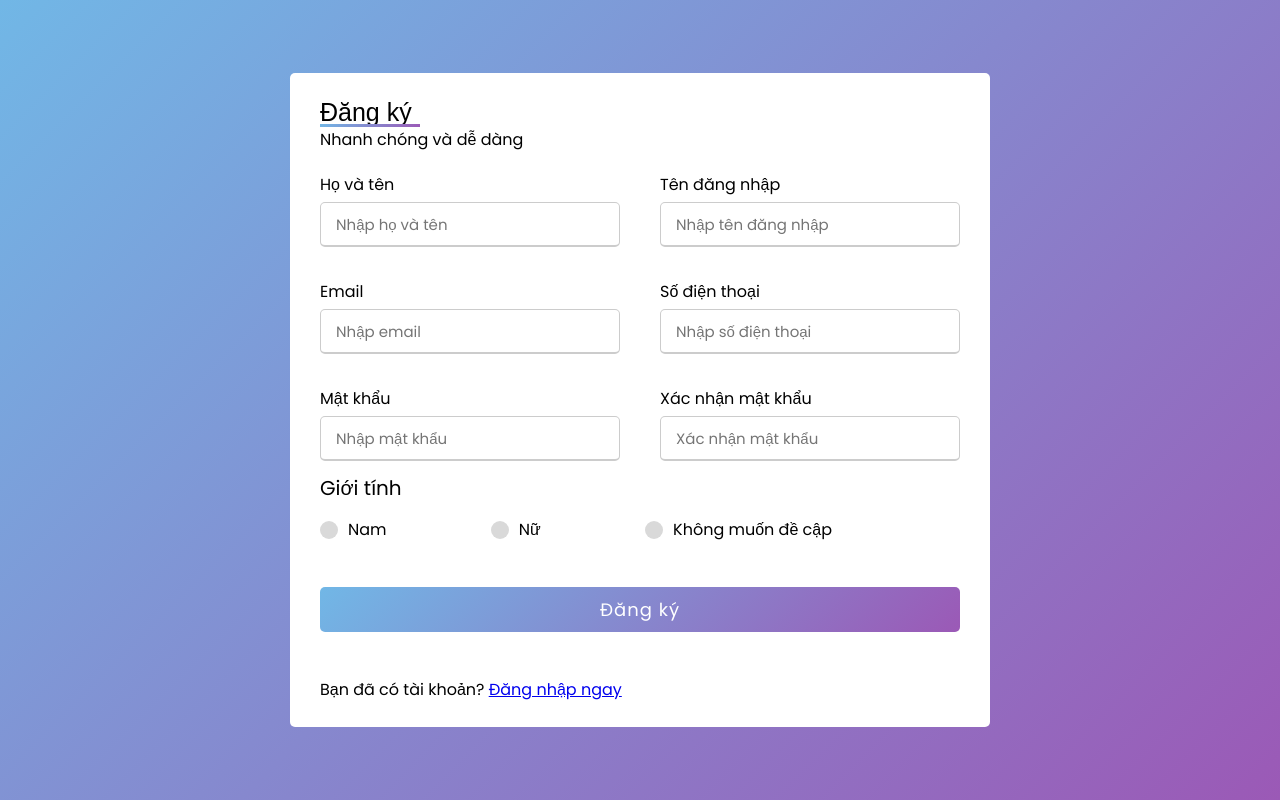
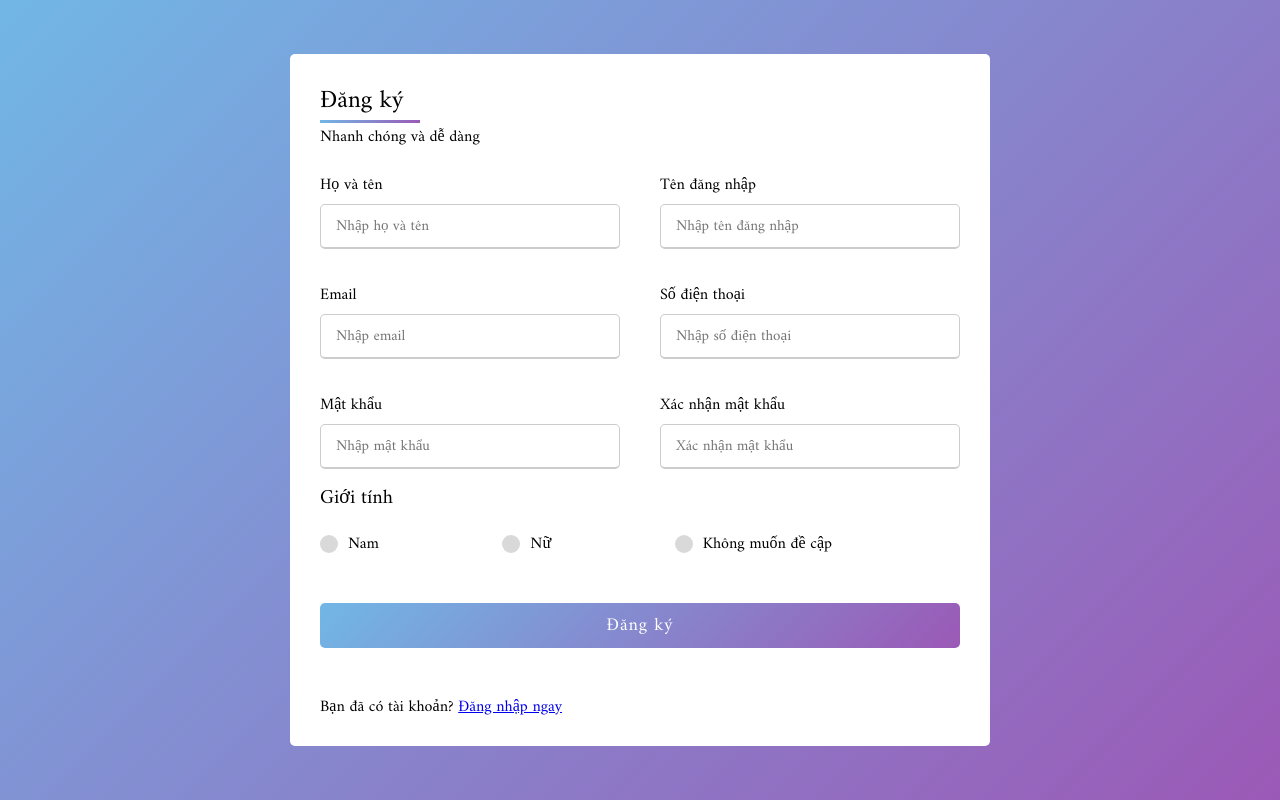
Before and after one commit to dovansonbk/Form-Dang_ky, a plain HTML site: page index.html in a window 1280 px wide. Drawn offline with Linux system fonts and the light colour scheme.

Commit message:
Cap nhat font

```diff
--- a/style.css
+++ b/style.css
@@ -1,9 +1,11 @@
-@import url('https://fonts.googleapis.com/css2?family=Poppins:wght@100;300;400&display=swap');
+/*@import url('https://fonts.googleapis.com/css2?family=Poppins:wght@100;300;400&display=swap');*/
+@import url('https://fonts.googleapis.com/css2?family=Amiri&display=swap');
 *{
 	margin: 0;
 	padding: 0;
 	box-sizing: border-box;
-	font-family: 'Poppins',sans-serif;
+	font-family: 'Amiri', serif;
+	/*font-family: 'Poppins',sans-serif;*/
 }
 body{
 	display: flex;
@@ -24,7 +26,6 @@ body{
 	font-size: 25px;
 	font-weight: 500;
 	position: relative;
-	font-family: arial;
 }
 .container .title::before{
 	content: '';
```
